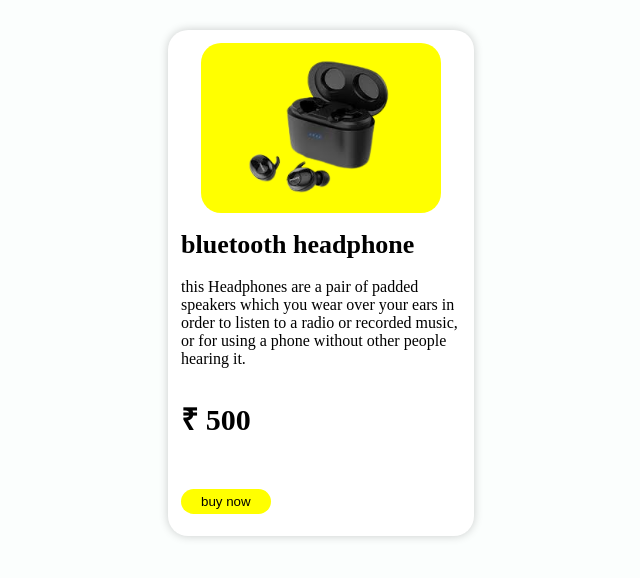
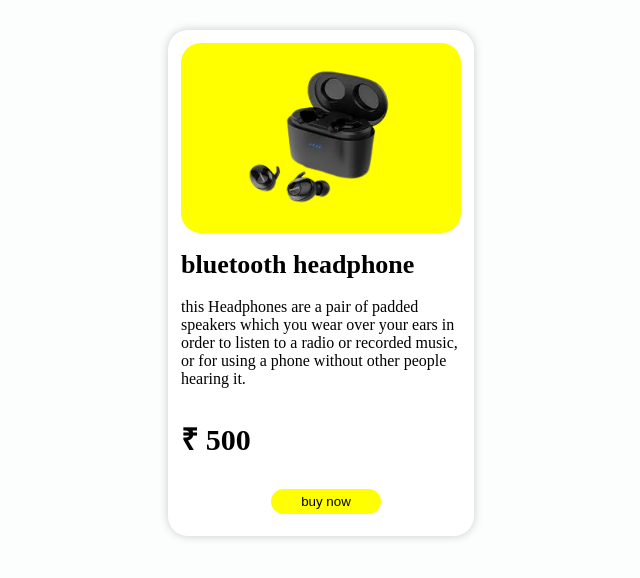
Before and after one commit to bushra3112004/DOMapplication4, a plain HTML site: page index.html in a window 1280 px wide. Shown: the whole page, without its empty margins (319-959 px from the left). Drawn offline with Linux system fonts and the light colour scheme.

Commit message:
add new sent

```diff
--- a/index.html
+++ b/index.html
@@ -25,7 +25,7 @@
         display: block;
         margin: 10px auto;
         border-radius: 20px;
-        padding: 10px 20px;
+        padding: 20px 40px;
         background-color: yellow;
     }
     .card-body{
@@ -46,9 +46,11 @@
 background-color: yellow;
 color:black;
 border: none;
-border-radius: 20px;
-padding: 5px 20px;
-margin: 20px auto;
+padding: 5px 30px;
+display: block;
+ margin: 10px auto;
+        border-radius: 20px;
+
     }
 
 </style>
```
